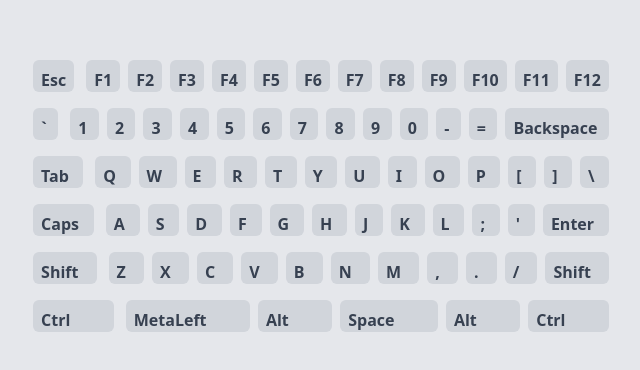
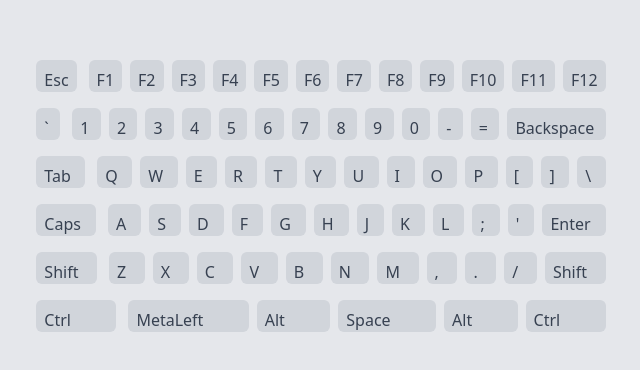
Before and after one commit to commitsovercoffee/key-probe, a SvelteKit app: page / in a window 1280 px wide. Shown: the part 204-574 px from the top of the page, without its empty margins (321-961 px from the left). Built offline with nearby package versions, Linux system fonts and the light colour scheme.

Commit message:
styles previously pressed keys

```diff
--- a/src/routes/+page.svelte
+++ b/src/routes/+page.svelte
@@ -94,8 +94,10 @@
 	];
 
 	let keysPressed = [];
+	let prevPressed = [];
+
 	let keyCapStyle =
-		'key h-8 bg-gray-300 grow text-gray-700 font-bold rounded-md p-2 mx-1 transition-all duration-200 transform ';
+		'key h-8 bg-gray-300 grow text-gray-700 rounded-md p-2 mx-1 transition-all duration-200 transform ';
 
 	const handleKeyDown = (event) => {
 		if (!keysPressed.some((item) => item.code === event.code)) {
@@ -104,6 +106,10 @@
 	};
 
 	const handleKeyUp = (event) => {
+		if (!prevPressed.some((item) => item.code === event.code)) {
+			prevPressed = [...prevPressed, { key: event.key, code: event.code }];
+		}
+
 		keysPressed = keysPressed.filter((item) => item.code !== event.code);
 	};
 </script>
@@ -117,7 +123,9 @@
 				{#each row as key}
 					<div
 						class={keysPressed.some((item) => item.code === key.keycode)
-							? keyCapStyle + ' bg-red-500 text-white transform -translate-y-8'
+							? keyCapStyle + ' bg-red-500 text-white transform -translate-y-10'
+							: prevPressed.some((item) => item.code === key.keycode)
+							? keyCapStyle + ' bg-teal-500'
 							: keyCapStyle}
 					>
 						{key.key}
```
